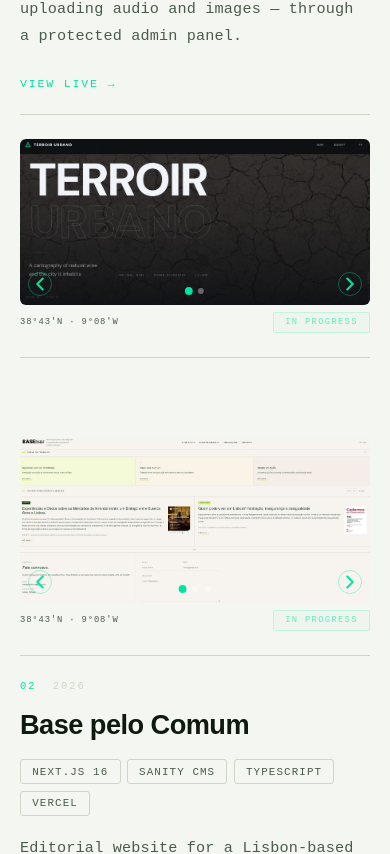
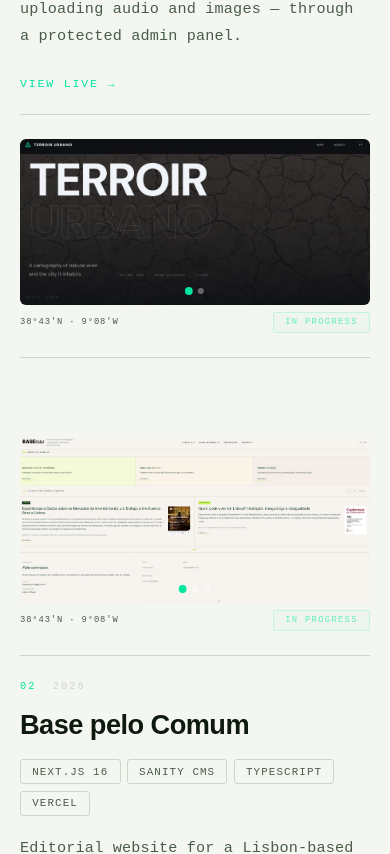
Before and after one commit to lmacanda/LMportfolio, a React (Vite) app: page / in a window 390 px wide. Shown: the part 697-1551 px from the top of the page. Built offline with nearby package versions, Linux system fonts and the light colour scheme; a web font is replaced by a local one.

Commit message:
implementig swipe on mobile

```diff
--- a/src/components/ProjectFrame.module.css
+++ b/src/components/ProjectFrame.module.css
@@ -145,6 +145,7 @@
   overflow: hidden;
   border: 1px solid rgba(0, 229, 160, 0.15);
   background: transparent;
+  touch-action: pan-y;
 }
 
 .carouselSlide {
@@ -330,12 +331,7 @@
      to the dots instead — a fixed, predictable spot regardless of image
      height. Always opaque too, since :hover doesn't fire reliably on touch. */
   .carouselArrow {
-    top: auto;
-    bottom: 0.6rem;
-    transform: none;
-    width: 24px;
-    height: 24px;
-    font-size: 0.9rem;
+    display: none;
   }
 
   .arrowPrev {
--- a/src/components/ProjectImage.tsx
+++ b/src/components/ProjectImage.tsx
@@ -131,6 +131,9 @@
   )
 }
 
+/* Minimum horizontal travel (px) before a touch counts as a swipe. */
+const SWIPE_THRESHOLD = 40
+
 interface ProjectImageProps {
   project: Project
 }
@@ -141,12 +144,26 @@
   const [index, setIndex] = useState(0)
   const hasMultiple = images.length > 1
 
+  // Swipe tracking
+  const touchStart = useRef<{ x: number; y: number } | null>(null)
+  const didSwipe = useRef(false)
+
+  const prev = () => setIndex(i => (i - 1 + images.length) % images.length)
+  const next = () => setIndex(i => (i + 1) % images.length)
+
   const handleClick = () => {
+    // A swipe must never be treated as a tap that opens the project.
+    if (didSwipe.current) {
+      didSwipe.current = false
+      return
+    }
     if (!project.url) return
     window.open(project.url, '_blank', 'noopener,noreferrer')
   }
 
   const handleKeyDown = (e: React.KeyboardEvent) => {
+    if (hasMultiple && e.key === 'ArrowLeft') { e.preventDefault(); prev(); return }
+    if (hasMultiple && e.key === 'ArrowRight') { e.preventDefault(); next(); return }
     if (!project.url) return
     if (e.key === 'Enter' || e.key === ' ') {
       e.preventDefault()
@@ -154,14 +171,36 @@
     }
   }
 
+  const handleTouchStart = (e: React.TouchEvent) => {
+    if (!hasMultiple) return
+    const t = e.touches[0]
+    touchStart.current = { x: t.clientX, y: t.clientY }
+    didSwipe.current = false
+  }
+
+  const handleTouchEnd = (e: React.TouchEvent) => {
+    if (!hasMultiple || !touchStart.current) return
+    const t = e.changedTouches[0]
+    const dx = t.clientX - touchStart.current.x
+    const dy = t.clientY - touchStart.current.y
+    touchStart.current = null
+
+    // Only horizontal gestures count; vertical ones are page scrolls.
+    if (Math.abs(dx) < SWIPE_THRESHOLD || Math.abs(dx) < Math.abs(dy)) return
+
+    didSwipe.current = true
+    if (dx < 0) next()
+    else prev()
+  }
+
   const goPrev = (e: React.MouseEvent) => {
     e.stopPropagation()
-    setIndex(i => (i - 1 + images.length) % images.length)
+    prev()
   }
 
   const goNext = (e: React.MouseEvent) => {
     e.stopPropagation()
-    setIndex(i => (i + 1) % images.length)
+    next()
   }
 
   const goTo = (e: React.MouseEvent, i: number) => {
@@ -177,6 +216,8 @@
         className={styles.carousel}
         onClick={handleClick}
         onKeyDown={handleKeyDown}
+        onTouchStart={handleTouchStart}
+        onTouchEnd={handleTouchEnd}
         role={project.url ? 'link' : undefined}
         tabIndex={project.url ? 0 : undefined}
         aria-label={project.url ? `${project.label} — ${lang === 'EN' ? 'view live' : 'ver projeto'}` : undefined}
@@ -194,6 +235,7 @@
                 src={src}
                 alt={`${project.label} screenshot ${i + 1}`}
                 className={styles.carouselImg}
+                draggable={false}
               />
             </div>
           )
```
